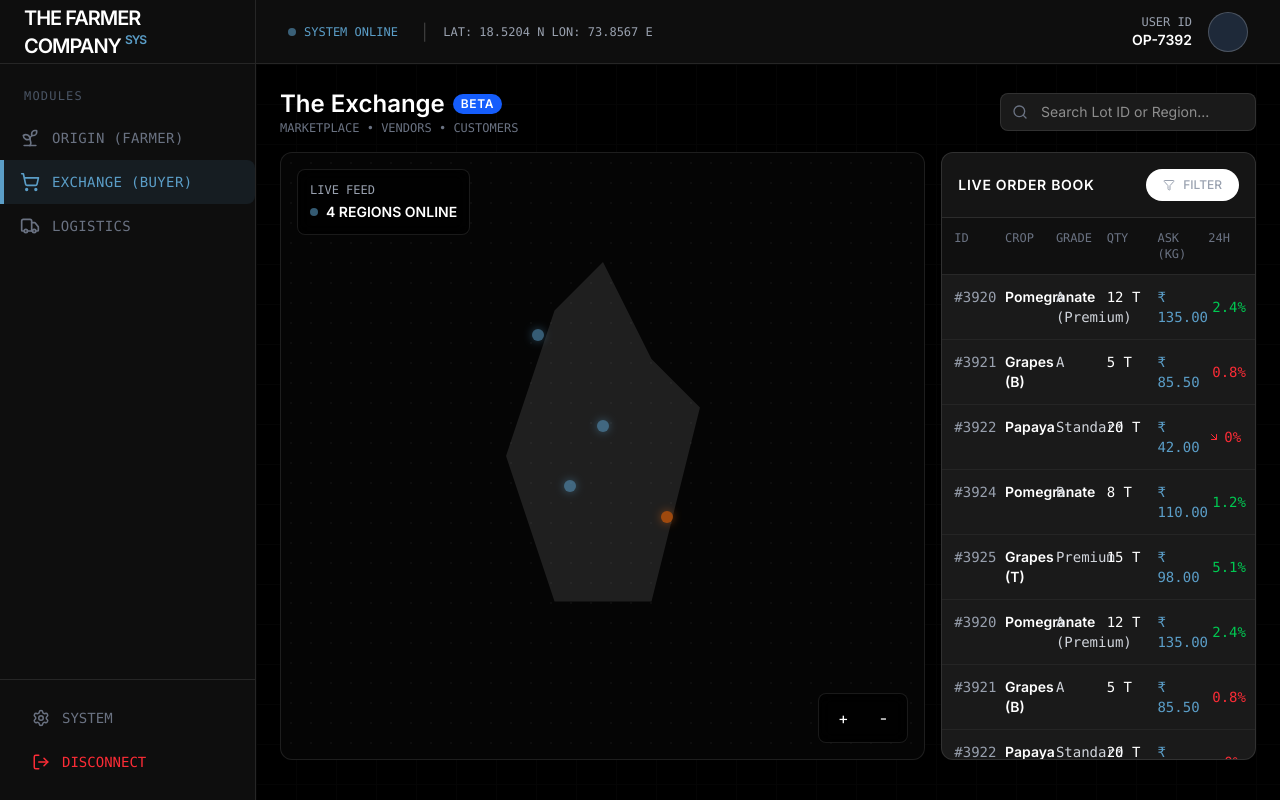
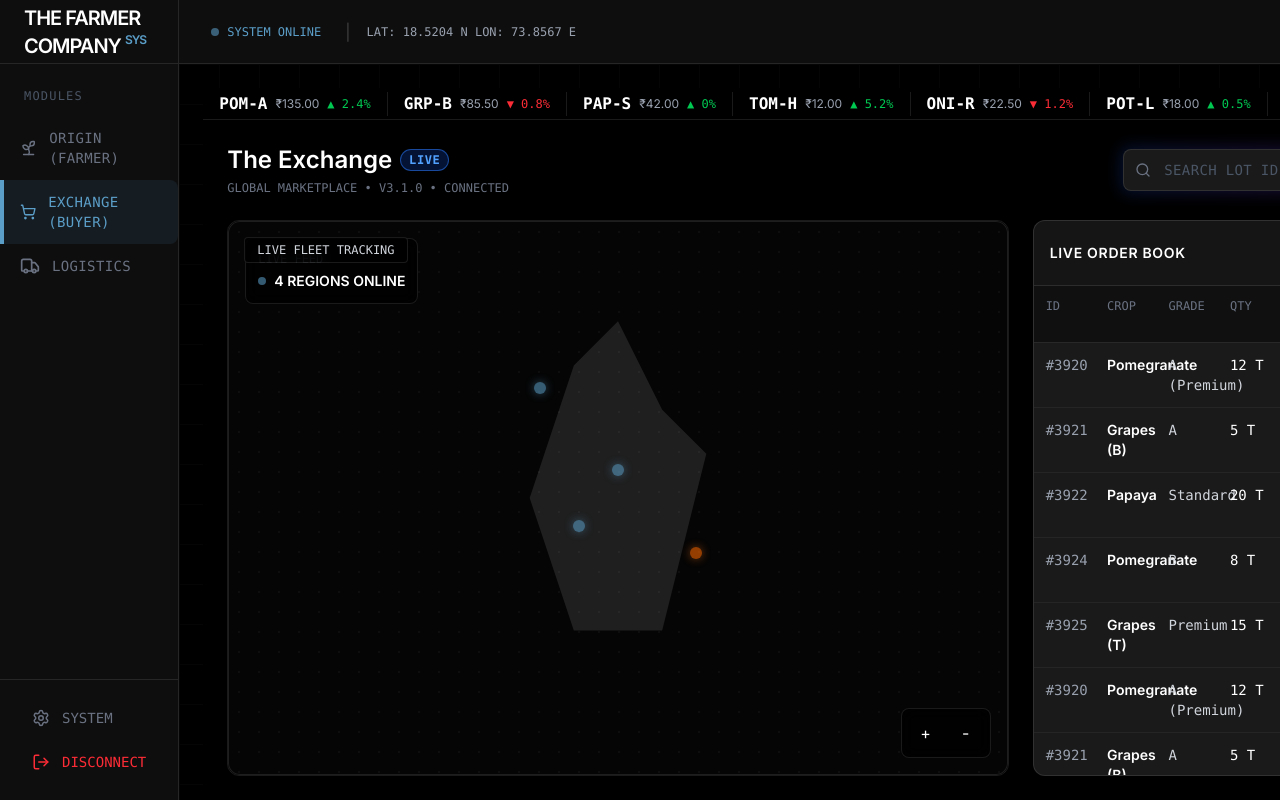
Before and after one commit to Farmer-Company/Farmer.company, a React (Vite) app: page /app/buyer in a window 1280 px wide. Built offline with nearby package versions, Linux system fonts and the light colour scheme.

Commit message:
feat: Introduce a scrolling ticker tape and refresh the market page's layout and styling.

```diff
--- a/pages/app/buyer/Market.tsx
+++ b/pages/app/buyer/Market.tsx
@@ -3,31 +3,73 @@ import { MapContainer } from '../../../components/platform/MapContainer';
 import { OrderBook } from './OrderBook';
 import { Search } from 'lucide-react';
 
+const TickerItem = ({ symbol, price, change }: { symbol: string, price: string, change: number }) => (
+    <div className="flex items-center gap-2 px-4 border-r border-white/10 shrink-0">
+        <span className="font-bold text-white font-mono">{symbol}</span>
+        <span className="text-gray-400 text-xs">₹{price}</span>
+        <span className={`text-xs font-mono flex items-center ${change >= 0 ? 'text-green-500' : 'text-red-500'}`}>
+            {change >= 0 ? '▲' : '▼'} {Math.abs(change)}%
+        </span>
+    </div>
+);
+
+const TickerTape = () => (
+    <div className="w-full bg-black border-b border-white/10 h-8 flex items-center overflow-hidden whitespace-nowrap relative">
+        <div className="flex animate-scroll-left hover:pause-animation">
+            <TickerItem symbol="POM-A" price="135.00" change={2.4} />
+            <TickerItem symbol="GRP-B" price="85.50" change={-0.8} />
+            <TickerItem symbol="PAP-S" price="42.00" change={0.0} />
+            <TickerItem symbol="TOM-H" price="12.00" change={5.2} />
+            <TickerItem symbol="ONI-R" price="22.50" change={-1.2} />
+            <TickerItem symbol="POT-L" price="18.00" change={0.5} />
+            <TickerItem symbol="WHT-D" price="2100.00" change={0.1} />
+            <TickerItem symbol="RIC-B" price="4500.00" change={1.5} />
+            {/* Duplicate for infinite scroll */}
+            <TickerItem symbol="POM-A" price="135.00" change={2.4} />
+            <TickerItem symbol="GRP-B" price="85.50" change={-0.8} />
+            <TickerItem symbol="PAP-S" price="42.00" change={0.0} />
+            <TickerItem symbol="TOM-H" price="12.00" change={5.2} />
+            <TickerItem symbol="ONI-R" price="22.50" change={-1.2} />
+            <TickerItem symbol="POT-L" price="18.00" change={0.5} />
+        </div>
+        <div className="absolute right-0 top-0 h-full w-20 bg-gradient-to-l from-black to-transparent z-10"></div>
+    </div>
+);
+
 export const Market = () => {
     return (
-        <div className="h-[calc(100vh-8rem)] flex flex-col space-y-4">
+        <div className="h-[calc(100vh-4rem)] flex flex-col bg-black">
+            <TickerTape />
+
+            <div className="p-6 flex-1 flex flex-col space-y-6 min-h-0">
                 {/* Toolbar */}
                 <div className="flex justify-between items-center">
                     <div>
                         <h1 className="text-2xl font-bold text-white font-sans flex items-center gap-2">
                             The Exchange
-                        <span className="bg-blue-600 text-xs px-2 py-0.5 rounded-full uppercase tracking-wider">Beta</span>
+                            <span className="bg-blue-600/20 text-blue-400 border border-blue-500/50 text-xs px-2 py-0.5 rounded-full uppercase tracking-wider font-mono">
+                                LIVE
+                            </span>
                         </h1>
-                    <p className="text-gray-500 font-mono text-xs">MARKETPLACE • VENDORS • CUSTOMERS</p>
+                        <p className="text-gray-500 font-mono text-xs mt-1">GLOBAL MARKETPLACE • V3.1.0 • CONNECTED</p>
                     </div>
-                <div className="relative w-64">
+                    <div className="relative w-72 group">
+                        <div className="absolute -inset-0.5 bg-gradient-to-r from-blue-600 to-purple-600 rounded-lg opacity-20 group-hover:opacity-100 transition duration-500 blur"></div>
                         <input
                             type="text"
-                        placeholder="Search Lot ID or Region..."
-                        className="w-full bg-[#1A1A1A] border border-white/10 rounded-lg pl-10 pr-4 py-2 text-sm text-white focus:outline-none focus:border-danube-blue"
+                            placeholder="SEARCH LOT ID / REGION"
+                            className="relative w-full bg-[#1A1A1A] border border-white/10 rounded-lg pl-10 pr-4 py-2.5 text-sm text-white focus:outline-none placeholder-gray-600 font-mono tracking-wide"
                         />
                         <Search size={16} className="absolute left-3 top-1/2 -translate-y-1/2 text-gray-500" />
                     </div>
                 </div>
 
                 {/* Main Grid */}
-            <div className="flex-1 grid grid-cols-1 lg:grid-cols-3 gap-4 min-h-0">
-                <div className="lg:col-span-2 h-full min-h-[400px]">
+                <div className="flex-1 grid grid-cols-1 lg:grid-cols-3 gap-6 min-h-0 pb-6">
+                    <div className="lg:col-span-2 h-full min-h-[400px] border border-white/10 rounded-xl overflow-hidden relative group">
+                        <div className="absolute top-4 left-4 z-10 bg-black/80 backdrop-blur border border-white/10 px-3 py-1 rounded text-xs font-mono text-gray-300">
+                            LIVE FLEET TRACKING
+                        </div>
                         <MapContainer />
                     </div>
                     <div className="h-full min-h-[400px]">
@@ -35,5 +77,6 @@ export const Market = () => {
                     </div>
                 </div>
             </div>
+        </div>
     );
 };
```
Lines whose indentation alone changed are shown as unchanged.
